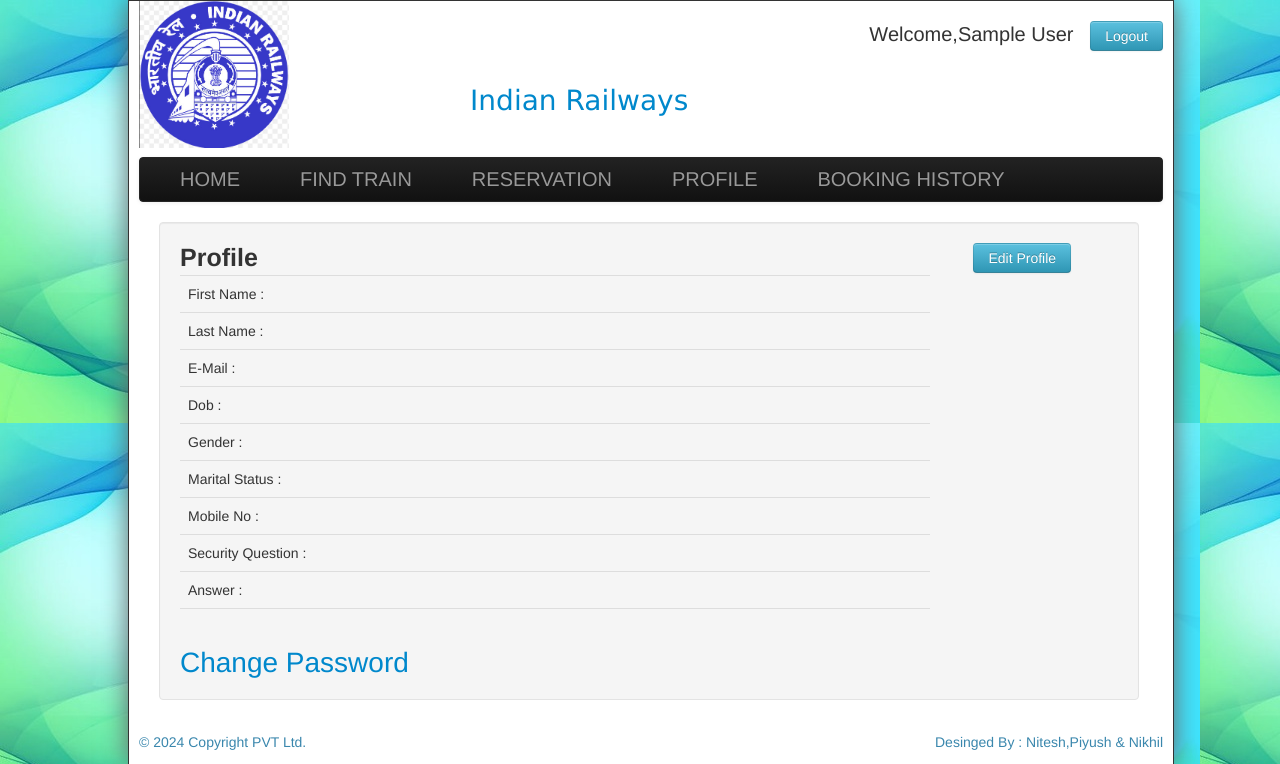
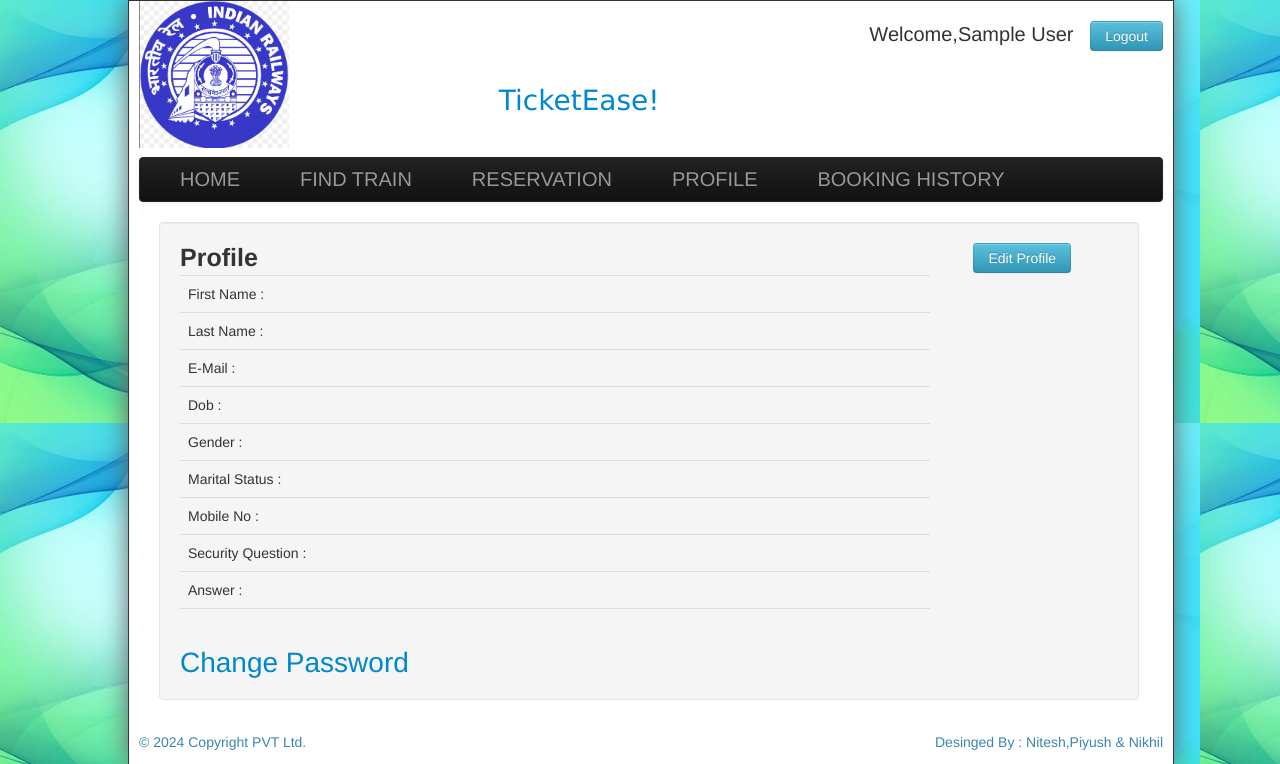
Before and after one commit to niteshhh001/TicketEase, a PHP site: page /profile.php in a window 1280 px wide. Shown: the top 764 px of the page. Run offline with PHP 8.4, Linux system fonts and the light colour scheme; the visitor is signed in with stand-in values (Sample User, id 1); data comes from the database, SQL or seed files in the repository; data that the repository does not hold is empty.

Commit message:
profile.php

```diff
--- a/profile.php
+++ b/profile.php
@@ -72,7 +72,7 @@
 			 ?>
 			</div>
 			<div id="heading">
-				<a href="index.php">Indian Railways</a>
+				<a href="index.php">TicketEase!</a>
 			</div>
 			</div>
 		</div>
```
